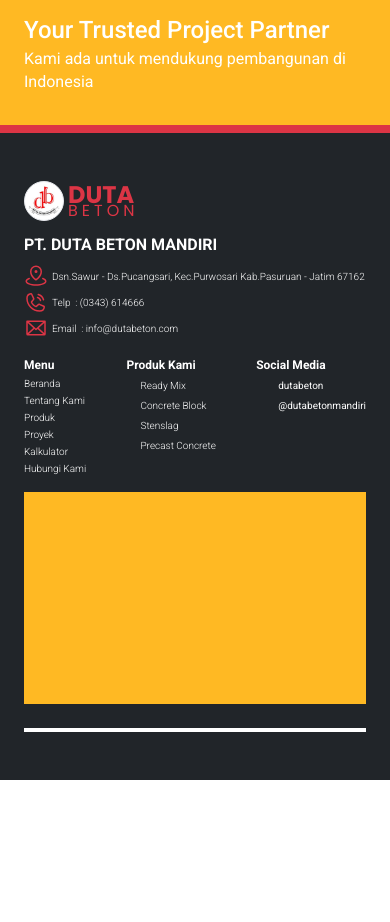
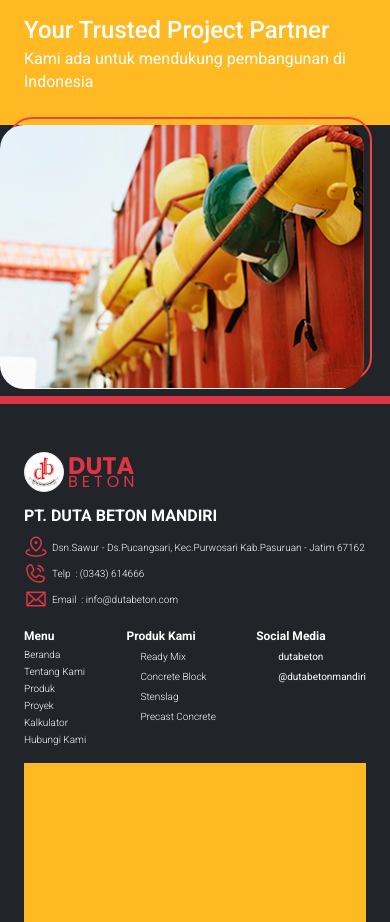
Before and after one commit to Faizululum/Duta-Beton-Website, a Next.js app: page / in a window 390 px wide. Shown: the part 2629-3551 px from the top of the page. Before the commit the page ends 3409 px from the top, so only its background shows below. Built offline with nearby package versions, Linux system fonts and the light colour scheme; some icons are missing.

Commit message:
feat: create responsive and dynamic image card component (#13)

```diff
--- a/src/app/page.js
+++ b/src/app/page.js
@@ -1,3 +1,4 @@
+import HomeAbout from "@/components/page/HomeAbout";
 import HomeHero from "@/components/page/HomeHero";
 import ProjectTrust from "@/components/page/ProjectTrust";
 import WhyCard from "@/components/page/WhyCard";
@@ -8,6 +9,7 @@ export default function Home() {
       <HomeHero />
       <WhyCard />
       <ProjectTrust />
+      <HomeAbout />
     </div>
   );
 }
--- /dev/null
+++ b/src/components/page/HomeAbout.jsx
@@ -0,0 +1,9 @@
+import CardImage from "../ui/CardImage";
+
+export default function HomeAbout() {
+    return (
+        <div className="bg-neutral-grayDark">
+            <CardImage src="/about.jpg" alt="about" align="right" />
+        </div>
+    )
+}
--- /dev/null
+++ b/src/components/ui/CardImage.jsx
@@ -0,0 +1,22 @@
+import Image from "next/image";
+
+export default function CardImage({ src, alt = "image", align = "right" }) {
+  const borderPosition =
+    align === "right" ? "top-[-8px] right-[-8px]" : "top-[-8px] left-[-8px]";
+
+  return (
+    <div className="relative inline-block w-[364px] h-[264px] md:w-[516px] md:h-[376px]">
+      <div
+        className={`absolute ${borderPosition} w-full h-full border-2 border-red-500 rounded-3xl z-0`}
+      ></div>
+
+      <Image
+        src={src}
+        alt={alt}
+        fill
+        className="rounded-3xl object-cover relative z-10"
+        sizes="(min-width: 768px) 516px, 364px"
+      />
+    </div>
+  );
+}
```
Also changed, not shown: public/about.jpg (added).
